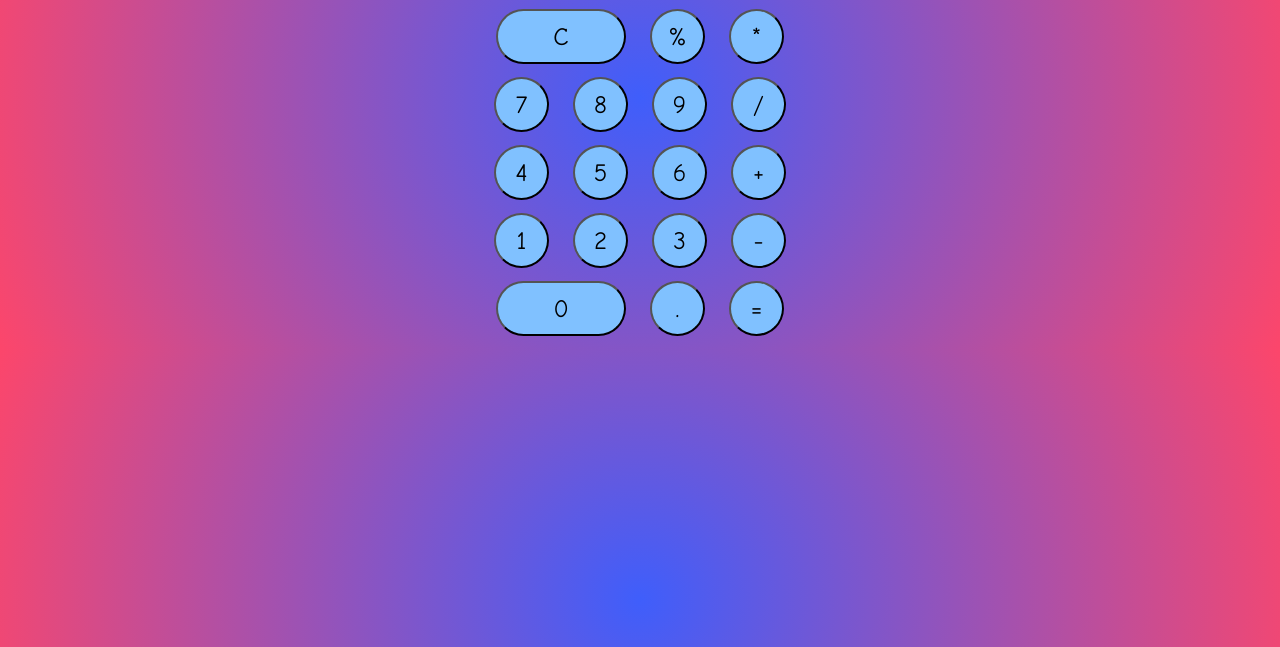
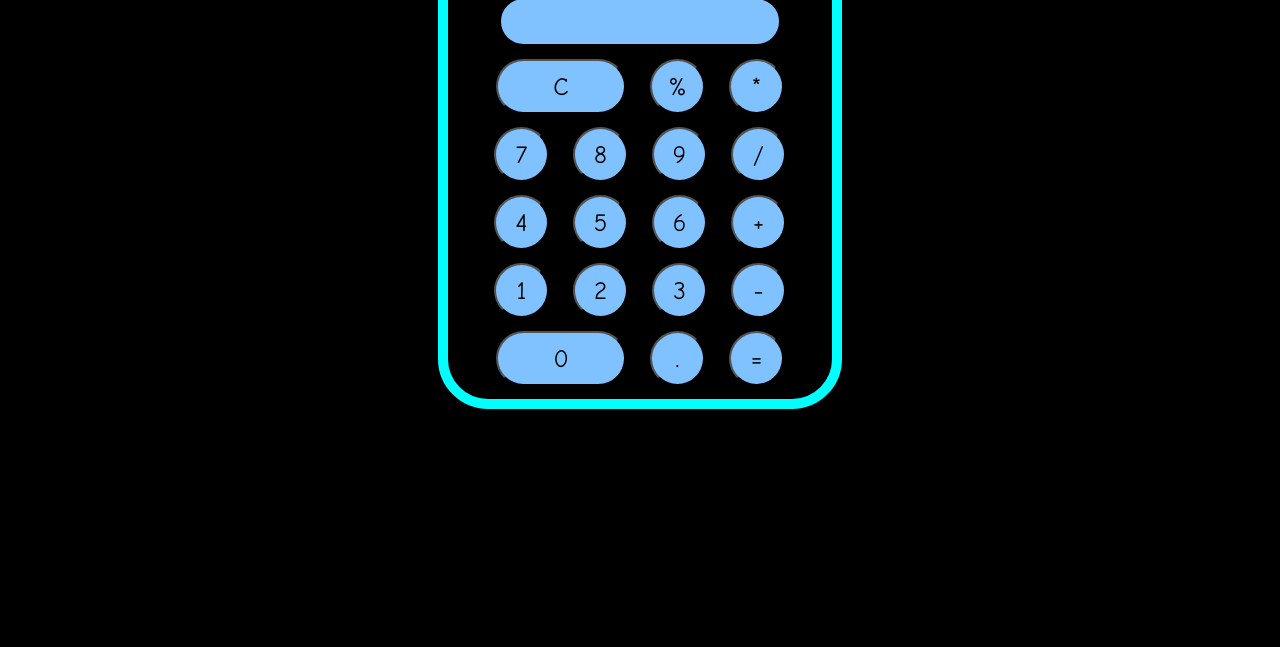
Before and after one commit to Muhammad-Hassan-Farid/Personal-Portfolio, a plain HTML site: page Calculator.html in a window 1280 px wide. Shown: the part 153-800 px from the top of the page. Drawn offline with Linux system fonts and the light colour scheme.

Commit message:
Changed Theme

```diff
--- a/style1.css
+++ b/style1.css
@@ -4,8 +4,7 @@
 }
 body
 {
-    background: rgb(63,94,251);
-    background: radial-gradient(circle, rgba(63,94,251,1) 0%, rgba(252,70,107,1) 100%);
+    background: black;
 }
 .text-center
 {
@@ -17,8 +16,12 @@ body
 }
 #calculator
 {
+    border: 10px solid aqua;
+    border-radius: 50px;
     margin: auto;
+    margin-top: 40px;
     text-align: center;
+    width: 30%;
 }
 .row
 {
```
